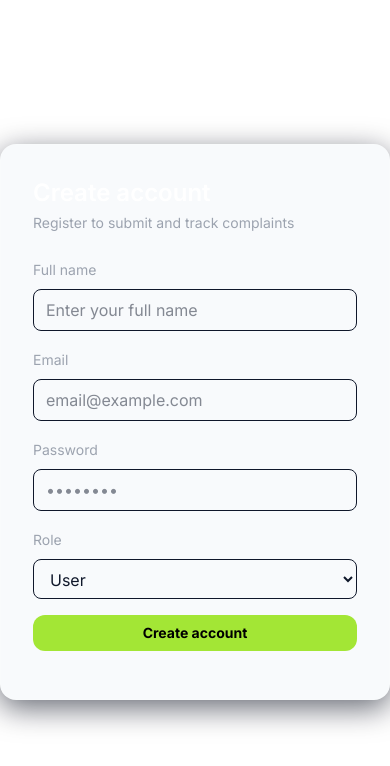
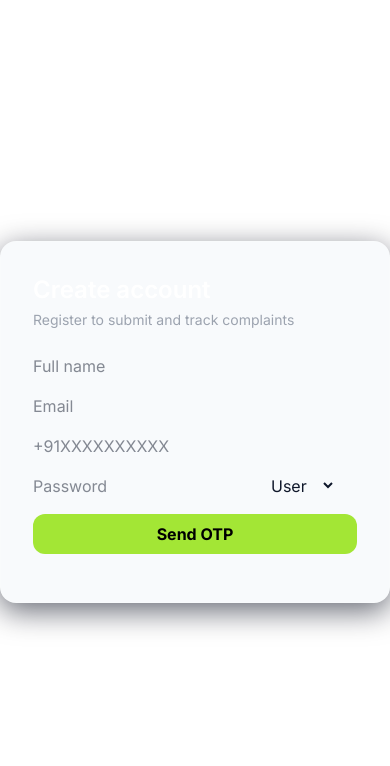
Before and after one commit to lUCIFER94008/complaint-system, a Next.js app: page /register in a window 390 px wide. Shown: the top 766 px of the page. Built offline with nearby package versions, Linux system fonts and the light colour scheme.

Commit message:
feat: complete OTP-based phone authentication system

```diff
--- a/src/app/api/auth/register/route.ts
+++ b/src/app/api/auth/register/route.ts
@@ -1,6 +1,7 @@
 import { NextResponse } from 'next/server';
 import dbConnect from '@/lib/mongodb';
 import { User } from '@/models/User';
+import { OTP } from '@/models/OTP';
 import bcrypt from 'bcryptjs';
 import { sendSMS } from '@/lib/sms';
 
@@ -10,10 +11,10 @@ export async function POST(req: Request) {
   try {
     await dbConnect();
     const body = await req.json();
-    const { name, email, password, phone, role, adminCode } = body || {};
+    const { name, email, password, phone, role, adminCode, otp } = body || {};
 
-    if (!email || !password || !name) {
-      return NextResponse.json({ error: 'Name, email and password required' }, { status: 400 });
+    if (!email || !password || !name || !phone || !otp) {
+      return NextResponse.json({ error: 'Name, email, password, phone and OTP are required' }, { status: 400 });
     }
 
     if (role === 'admin' && adminCode !== ADMIN_CREATE_CODE) {
@@ -24,6 +25,20 @@ export async function POST(req: Request) {
     if (exists) {
       return NextResponse.json({ error: 'Email already registered' }, { status: 409 });
     }
+
+    // --- OTP VERIFICATION ---
+    const otpRecord = await OTP.findOne({ phone, otp });
+
+    if (!otpRecord) {
+      return NextResponse.json({ error: 'Invalid OTP or phone number' }, { status: 400 });
+    }
+
+    // Check if expired (though TTL index handles this, we do a manual check for safety)
+    if (new Date() > otpRecord.expiresAt) {
+      await OTP.deleteOne({ _id: otpRecord._id });
+      return NextResponse.json({ error: 'OTP has expired' }, { status: 400 });
+    }
+    // ------------------------
 
     const hashedPassword = await bcrypt.hash(String(password), 10);
 
@@ -37,16 +52,8 @@ export async function POST(req: Request) {
 
     await newUser.save();
 
-    // Send OTP if phone is provided
-    if (phone) {
-      const otp = Math.floor(100000 + Math.random() * 900000);
-      try {
-        await sendSMS(phone, `Your OTP is ${otp}`);
-      } catch (smsErr) {
-        console.error('Failed to send registration OTP:', smsErr);
-        // We don't fail the registration if SMS fails, but we log it.
-      }
-    }
+    // Delete OTP after successful use
+    await OTP.deleteMany({ phone });
 
     return NextResponse.json({ ok: true });
   } catch (err) {
--- a/src/app/register/page.tsx
+++ b/src/app/register/page.tsx
@@ -4,19 +4,49 @@ import Link from "next/link";
 import { useState, type FormEvent } from "react";
 
 export default function RegisterPage() {
+  const [step, setStep] = useState<"form" | "otp">("form");
+
   const [name, setName] = useState("");
   const [email, setEmail] = useState("");
+  const [phone, setPhone] = useState("");
   const [password, setPassword] = useState("");
+  const [otp, setOtp] = useState("");
+
   const [role, setRole] = useState<"user" | "admin">("user");
   const [adminCode, setAdminCode] = useState("");
+
   const [message, setMessage] = useState<string | null>(null);
   const [error, setError] = useState<string | null>(null);
   const [loading, setLoading] = useState(false);
 
+  // 📩 SEND OTP
+  async function sendOTP() {
+    setError(null);
+    setLoading(true);
+
+    try {
+      const res = await fetch("/api/send-otp", {
+        method: "POST",
+        body: JSON.stringify({ phone }),
+      });
+
+      const data = await res.json();
+      if (!res.ok) throw new Error(data.error);
+
+      setStep("otp");
+      setMessage("OTP sent to your phone 📱");
+    } catch (err) {
+      setError(err instanceof Error ? err.message : "Failed to send OTP");
+    } finally {
+      setLoading(false);
+    }
+  }
+
+  // 🔐 VERIFY OTP + REGISTER
   async function onSubmit(e: FormEvent<HTMLFormElement>) {
     e.preventDefault();
+    setError(null);
     setMessage(null);
-    setError(null);
     setLoading(true);
 
     try {
@@ -26,26 +56,24 @@ export default function RegisterPage() {
         body: JSON.stringify({
           name,
           email,
+          phone,
           password,
+          otp,
           role,
           adminCode: role === "admin" ? adminCode : undefined,
         }),
       });
 
-      let data: any = null;
-      try {
-        data = await res.json();
-      } catch {
-        data = null;
-      }
-      if (!res.ok) throw new Error(data?.error ?? "Registration failed");
+      const data = await res.json();
+      if (!res.ok) throw new Error(data.error);
 
-      setMessage("Registration successful. You can login now.");
+      setMessage("Registration successful 🎉");
+      setStep("form");
       setName("");
       setEmail("");
+      setPhone("");
       setPassword("");
-      setAdminCode("");
-      setRole("user");
+      setOtp("");
     } catch (err) {
       setError(err instanceof Error ? err.message : "Something went wrong.");
     } finally {
@@ -56,50 +84,125 @@ export default function RegisterPage() {
   return (
     <div className="min-h-screen flex items-center justify-center bg-[var(--bg)]">
       <main className="w-full max-w-lg card-surface p-8 shadow-lg">
-        <h1 className="text-2xl font-semibold text-white">Create account</h1>
-        <p className="mt-1 text-sm text-muted">Register to submit and track complaints</p>
+        <h1 className="text-2xl font-semibold text-white">
+          {step === "form" ? "Create account" : "Verify OTP"}
+        </h1>
 
-        <form onSubmit={onSubmit} className="mt-6 space-y-4">
-          <div>
-            <label htmlFor="name" className="text-sm text-[var(--muted)]">Full name</label>
-            <input id="name" value={name} onChange={(e) => setName(e.target.value)} placeholder="Enter your full name" className="mt-2 w-full rounded-lg border border-[var(--border)] bg-transparent px-3 py-2 text-[var(--text)] outline-none focus:ring-2 focus:ring-[var(--accent)]" />
-          </div>
+        <p className="mt-1 text-sm text-muted">
+          {step === "form"
+            ? "Register to submit and track complaints"
+            : "Enter the OTP sent to your phone"}
+        </p>
 
-          <div>
-            <label htmlFor="email" className="text-sm text-[var(--muted)]">Email</label>
-            <input id="email" required type="email" value={email} onChange={(e) => setEmail(e.target.value)} placeholder="email@example.com" className="mt-2 w-full rounded-lg border border-[var(--border)] bg-transparent px-3 py-2 text-[var(--text)] outline-none focus:ring-2 focus:ring-[var(--accent)]" />
-          </div>
+        {/* ================= FORM STEP ================= */}
+        {step === "form" && (
+          <form
+            onSubmit={(e) => {
+              e.preventDefault();
+              sendOTP();
+            }}
+            className="mt-6 space-y-4"
+          >
+            <input
+              placeholder="Full name"
+              value={name}
+              onChange={(e) => setName(e.target.value)}
+              className="input"
+            />
 
-          <div>
-            <label htmlFor="password" className="text-sm text-[var(--muted)]">Password</label>
-            <input id="password" required type="password" value={password} onChange={(e) => setPassword(e.target.value)} placeholder="••••••••" className="mt-2 w-full rounded-lg border border-[var(--border)] bg-transparent px-3 py-2 text-[var(--text)] outline-none focus:ring-2 focus:ring-[var(--accent)]" />
-          </div>
+            <input
+              type="email"
+              required
+              placeholder="Email"
+              value={email}
+              onChange={(e) => setEmail(e.target.value)}
+              className="input"
+            />
 
-          <div>
-            <label htmlFor="role" className="text-sm text-[var(--muted)]">Role</label>
-            <select id="role" value={role} onChange={(e) => setRole(e.target.value as any)} className="mt-2 w-full rounded-lg border border-[var(--border)] bg-transparent px-3 py-2 text-[var(--text)] outline-none focus:ring-2 focus:ring-[var(--accent)]">
+            {/* 📱 PHONE INPUT */}
+            <input
+              type="text"
+              required
+              placeholder="+91XXXXXXXXXX"
+              value={phone}
+              onChange={(e) => setPhone(e.target.value)}
+              className="input"
+            />
+
+            <input
+              type="password"
+              required
+              placeholder="Password"
+              value={password}
+              onChange={(e) => setPassword(e.target.value)}
+              className="input"
+            />
+
+            <select
+              value={role}
+              onChange={(e) => setRole(e.target.value as any)}
+              className="input"
+            >
               <option value="user">User</option>
               <option value="admin">Admin</option>
             </select>
-          </div>
 
-          {role === "admin" ? (
-            <div>
-              <label htmlFor="adminCode" className="text-sm text-[var(--muted)]">Admin code</label>
-              <input id="adminCode" value={adminCode} onChange={(e) => setAdminCode(e.target.value)} type="password" placeholder="Admin secret code" className="mt-2 w-full rounded-lg border border-[var(--border)] bg-transparent px-3 py-2 text-[var(--text)] outline-none focus:ring-2 focus:ring-[var(--accent)]" />
-              {process.env.NODE_ENV !== 'production' ? (
-                <p className="mt-2 text-xs text-zinc-400">Development: default admin code is <strong>ADMIN_SECRET</strong></p>
-              ) : null}
-            </div>
-          ) : null}
+            {role === "admin" && (
+              <input
+                type="password"
+                placeholder="Admin code"
+                value={adminCode}
+                onChange={(e) => setAdminCode(e.target.value)}
+                className="input"
+              />
+            )}
 
-          {message ? <div className="text-sm text-emerald-400">{message}</div> : null}
-          {error ? <div className="text-sm text-red-400">{error}</div> : null}
+            <button
+              type="submit"
+              disabled={loading}
+              className="btn-primary w-full py-2 rounded-full"
+            >
+              {loading ? "Sending OTP..." : "Send OTP"}
+            </button>
+          </form>
+        )}
 
-          <button disabled={loading} type="submit" className="w-full rounded-full btn-primary px-4 py-2 text-sm font-semibold disabled:opacity-60">
-            {loading ? "Registering..." : "Create account"}
-          </button>
-        </form>
+        {/* ================= OTP STEP ================= */}
+        {step === "otp" && (
+          <form onSubmit={onSubmit} className="mt-6 space-y-4">
+            <input
+              type="text"
+              placeholder="Enter OTP"
+              value={otp}
+              onChange={(e) => setOtp(e.target.value)}
+              className="input text-center tracking-widest text-lg"
+            />
+
+            <button
+              type="submit"
+              disabled={loading}
+              className="btn-primary w-full py-2 rounded-full"
+            >
+              {loading ? "Verifying..." : "Verify & Register"}
+            </button>
+
+            <button
+              type="button"
+              onClick={() => setStep("form")}
+              className="text-sm text-gray-400 underline"
+            >
+              Change phone number
+            </button>
+          </form>
+        )}
+
+        {/* ================= MESSAGES ================= */}
+        {message && (
+          <div className="mt-4 text-sm text-green-400">{message}</div>
+        )}
+        {error && (
+          <div className="mt-4 text-sm text-red-400">{error}</div>
+        )}
       </main>
     </div>
   );
--- /dev/null
+++ b/src/models/OTP.ts
@@ -0,0 +1,25 @@
+import mongoose, { Schema, Document, Model } from "mongoose";
+
+export interface IOTP extends Document {
+  phone: string;
+  otp: string;
+  expiresAt: Date;
+  createdAt: Date;
+  updatedAt: Date;
+}
+
+const OTPSchema: Schema = new Schema(
+  {
+    phone: { type: String, required: true },
+    otp: { type: String, required: true },
+    expiresAt: {
+      type: Date,
+      required: true,
+      index: { expires: 0 } // TTL index: delete when current time > expiresAt
+    },
+  },
+  { timestamps: true }
+);
+
+export const OTP: Model<IOTP> =
+  mongoose.models.OTP || mongoose.model<IOTP>("OTP", OTPSchema);
```
Also changed, not shown: src/app/api/send-otp/route.ts (added, +49 -0 lines).
